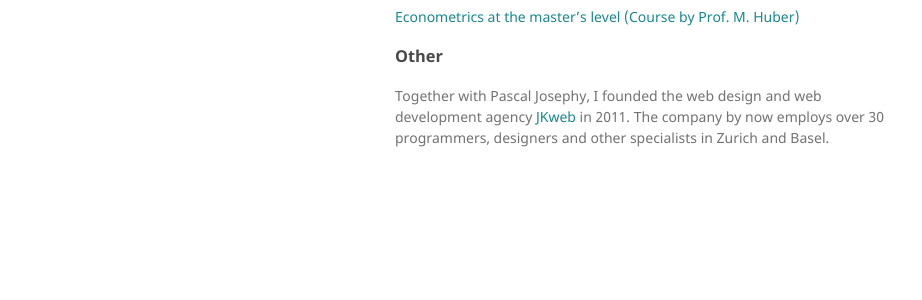
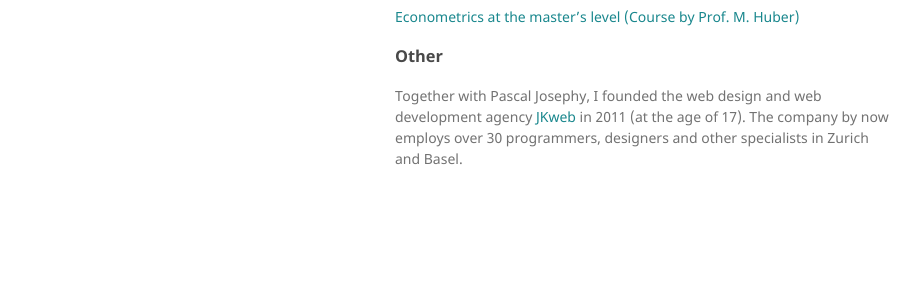
Before and after one commit to jklaeui/jklaeui.github.io, a Jekyll site: the page built from index.md, in a window 1280 px wide. Shown: the part 552-852 px from the top of the page, without its empty margins (175-1097 px from the left). Built offline with Jekyll 4.4.1, drawn with Linux system fonts in a browser that asks for light colours; our own code applies the rules of GitHub Pages for plain Markdown files; the repository's description, which GitHub fills in, is left out.

Commit message:
Update index.md

```diff
--- a/index.md
+++ b/index.md
@@ -18,4 +18,4 @@ The article discusses two reports I did together with M. Brülhart, R. Lalive, T
 
 ### Other
 
-Together with Pascal Josephy, I founded the web design and web development agency [JKweb](https://jkweb.ch/) in 2011. The company by now employs over 30 programmers, designers and other specialists in Zurich and Basel.
+Together with Pascal Josephy, I founded the web design and web development agency [JKweb](https://jkweb.ch/) in 2011 (at the age of 17). The company by now employs over 30 programmers, designers and other specialists in Zurich and Basel.
```
